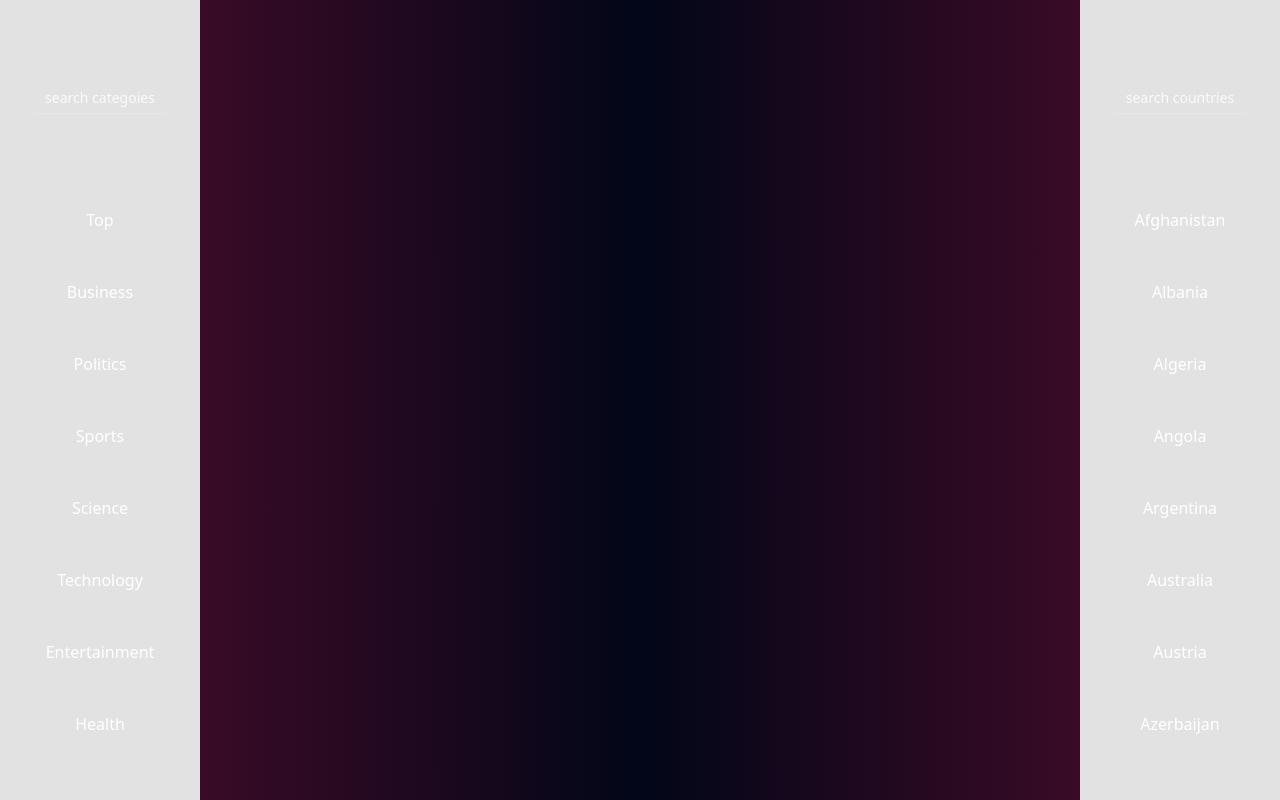
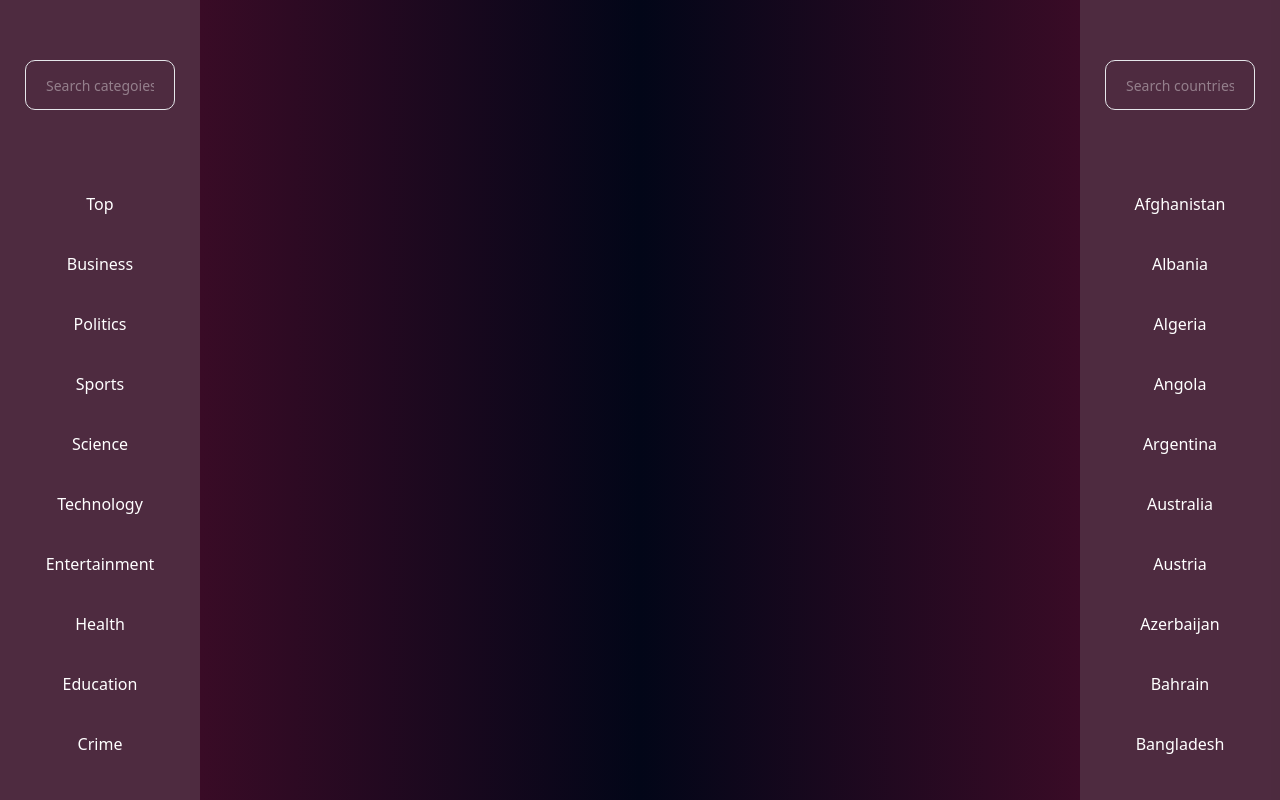
Before and after one commit to hexadivine/news-plus-plus, a React (Vite) app: page / in a window 1280 px wide. Built offline with nearby package versions, Linux system fonts and the light colour scheme.

Commit message:
imporoved sidebar

```diff
--- a/src/components/Sidebar/Sidebar.jsx
+++ b/src/components/Sidebar/Sidebar.jsx
@@ -1,22 +1,61 @@
 import React from "react";
+import { useState } from "react";
 
-function Sidebar({ list, searchBy }) {
+function Sidebar({ element, selectElement, list, searchBy }) {
+    const [dynamicList, setDynamicList] = useState(list);
+
+    function improveList(prevElement) {
+        if (prevElement == undefined) return;
+
+        const foundElementAt = list.indexOf(prevElement);
+        if (foundElementAt > -1) {
+            const removedElement = list.splice(foundElementAt, 1)[0];
+            list.splice(0, 0, removedElement);
+            // update dynamic list only if user is not searching something without this page will rerender on selection of an element afer rendering of searched elements.
+            if (dynamicList.length === list.length) setDynamicList(list);
+        }
+    }
+
     return (
-        <div className="bg-[#8a8a8a]/25 h-screen ">
-            <div className="sticky top-0 pt-[80px] pb-[70px] text-center">
+        <div className="bg-[#390b26]">
+            <div className="bg-[#8a8a8a]/25 h-screen text-center">
                 <input
                     type="text"
-                    className=" w-[150px] h-[34px]  py-[10px] px-[20px] bg-transparent rounded-b-[10px] border-b-[1px] text-center placeholder-slate-50 placeholder:text-[14px] focus:outline-none"
-                    placeholder={`search ${searchBy}`}
+                    className=" mt-[60px] mb-[34px] w-[150px] h-[50px]  py-[10px] px-[20px] bg-transparent rounded-[10px] border-[1px] text-center placeholder-[#fff]/40 placeholder:text-[14px] focus:outline-none bg-[#390b26] placeholder-shown:bg-transparent"
+                    placeholder={`Search ${searchBy}`}
+                    onChange={(event) =>
+                        setDynamicList(
+                            list.filter((element) =>
+                                element
+                                    .toLowerCase()
+                                    .includes(event.target.value.toLowerCase())
+                            )
+                        )
+                    }
                 />
+                <ul className="grid pt-[30px] pb-[30px] text-center overflow-scroll no-scrollbar max-h-[80vh]">
+                    {dynamicList.map((listElement, index) => (
+                        <li
+                            className={`h-[60px] relative list-none cursor-pointer  leading-[60px] ${
+                                element === listElement
+                                    ? `bg-[#390B26] before:rounded-[50%] after:rounded-[50%] before:block after:block before:bg-transparent after:bg-transparent  before:size-[30px] after:size-[30px] before:absolute after:absolute ${
+                                          searchBy === "categories"
+                                              ? "before:right-0 before:top-[-30px] before:shadow-[10px_10px_0px_#390B26] after:shadow-[10px_-10px_0px_#390B26] after:right-0"
+                                              : "before:left-0 before:top-[-30px] before:shadow-[-10px_10px_0px_#390B26] after:shadow-[-10px_-10px_0px_#390B26] after:left-0"
+                                      }`
+                                    : ""
+                            }`}
+                            key={index}
+                            onClick={() => {
+                                improveList(element);
+                                selectElement(listElement);
+                            }}
+                        >
+                            {listElement}
+                        </li>
+                    ))}
+                </ul>
             </div>
-            <ul className="grid align-center text-center overflow-scroll no-scrollbar h-[70vh]">
-                {list.map((element, index) => (
-                    <li className="list-none cursor-pointer py-[24px] " key={index}>
-                        {element}
-                    </li>
-                ))}
-            </ul>
         </div>
     );
 }
```
